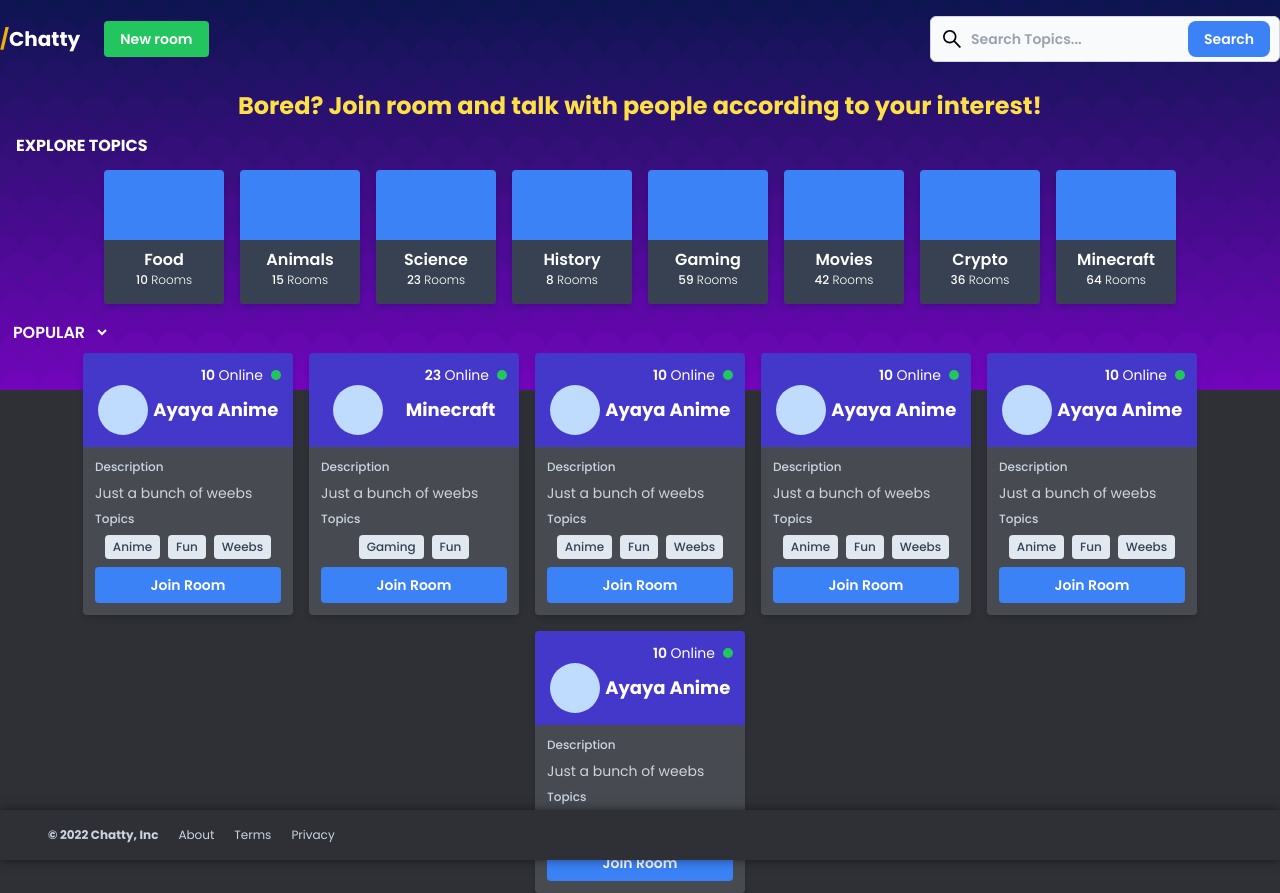
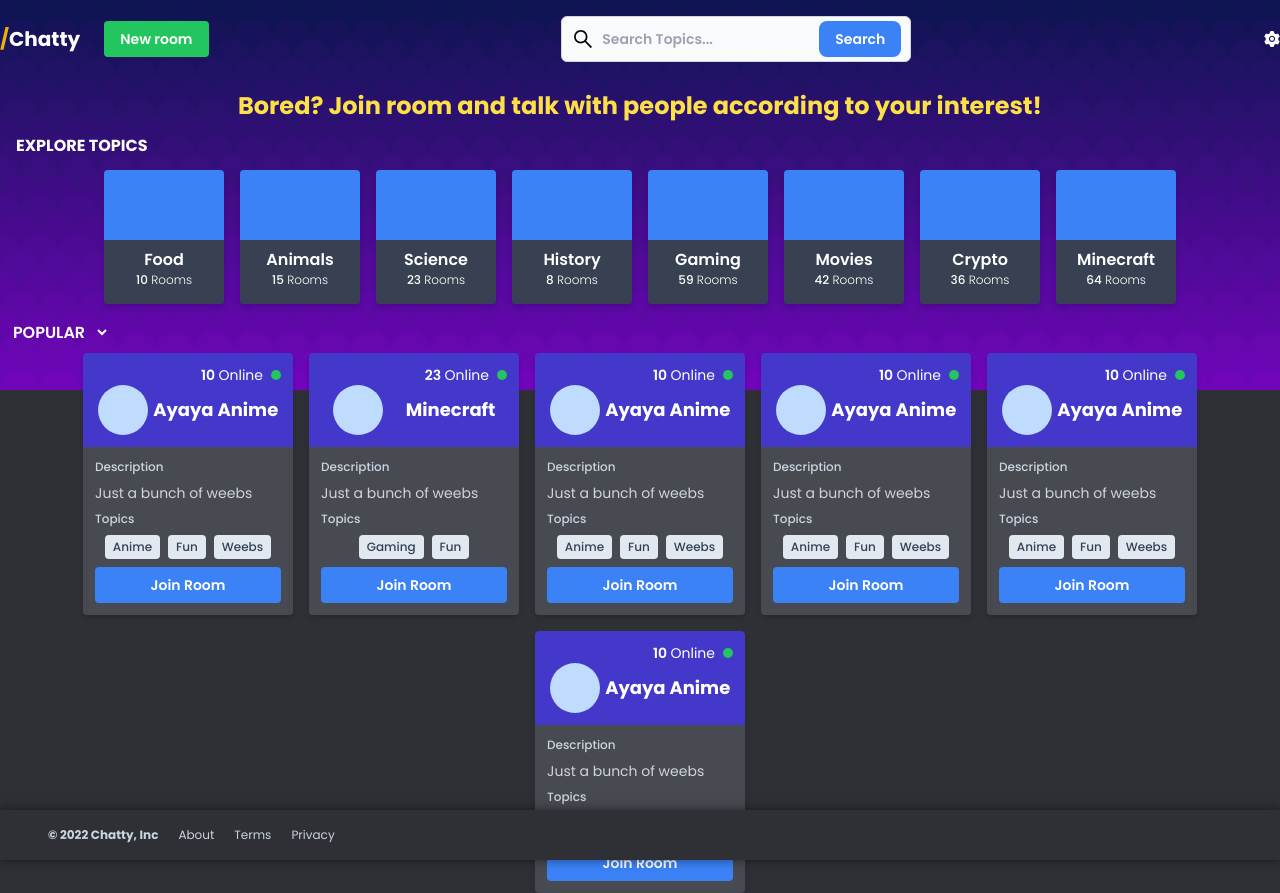
Before and after one commit to Keeeyaan/realtime-chat, a React (Vite) app in the folder client/: page / in a window 1280 px wide. Built offline with nearby package versions, Linux system fonts and the light colour scheme.

Commit message:
add display logic profile for inputted nickname

```diff
--- a/client/src/components/Header.tsx
+++ b/client/src/components/Header.tsx
@@ -1,10 +1,13 @@
 import { Link } from 'react-router-dom';
-import { MenuOutlined } from '@ant-design/icons';
+import { MenuOutlined, SettingFilled } from '@ant-design/icons';
 
+import { useUserContext } from '../context/UserProvider';
 import Button from './UI/Button';
 import SearchInput from './UI/SearchInput';
 
 const Header = () => {
+  const { username } = useUserContext();
+
   return (
     <>
       <header className='container py-4 h-auto flex justify-between items-center px-6 sm:px-0 sm:mx-auto'>
@@ -16,8 +19,15 @@ const Header = () => {
             <Button className='hidden sm:block bg-green-500 hover:bg-green-600'>New room</Button>
           </Link>
         </div>
-        <div className='hidden sm:block'>
-          <SearchInput />
+        <SearchInput />
+        <div className='hidden sm:flex items-center gap-6'>
+          {username && (
+            <div className='flex items-center'>
+              <div className='h-[40px] w-[40px] bg-blue-600 rounded-[50%] mr-2' />
+              <h1 className='text-white font-bold'>{username}</h1>
+            </div>
+          )}
+          <SettingFilled className='cursor-pointer text-white' />
         </div>
         <MenuOutlined className='text-lg text-white sm:hidden' />
       </header>
```
